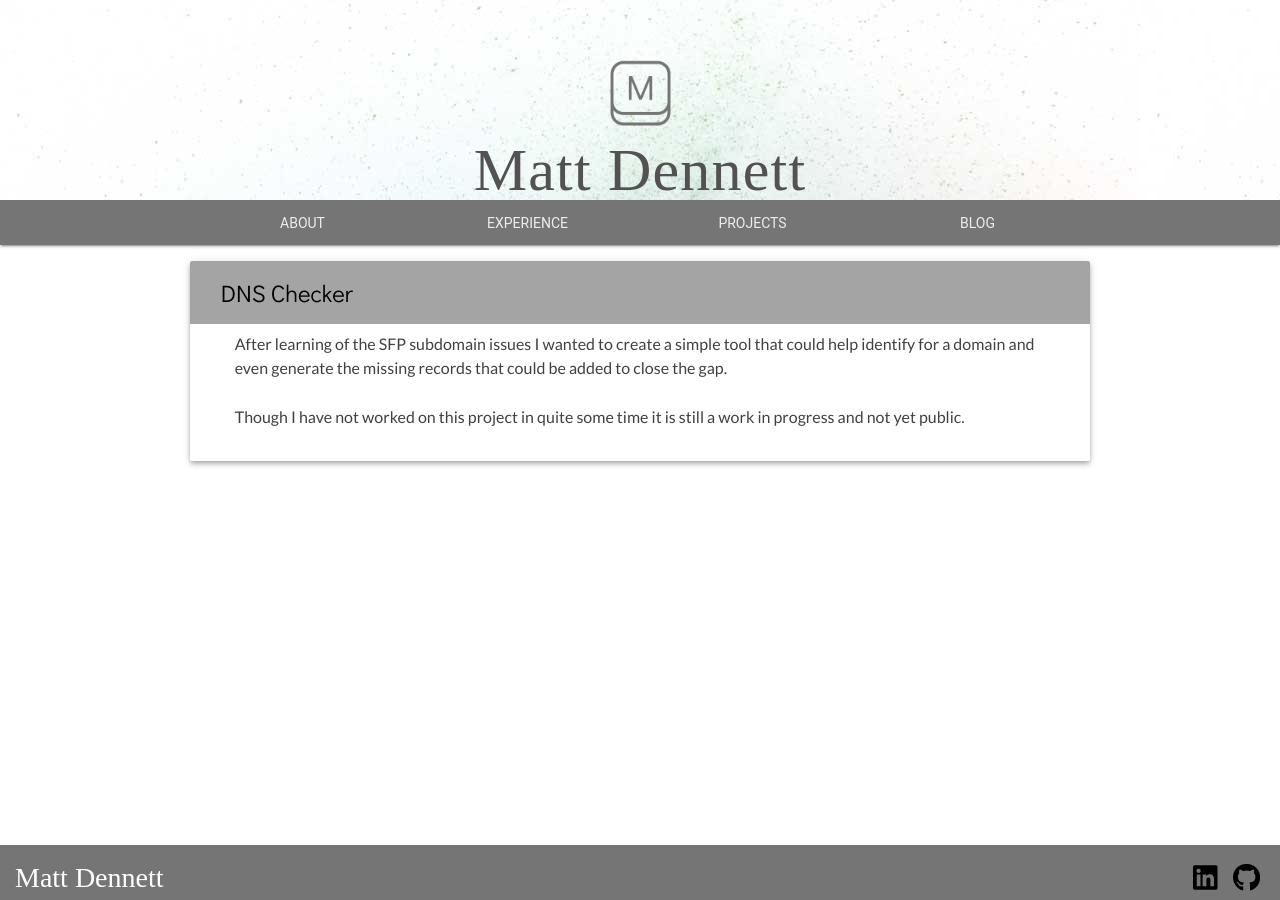
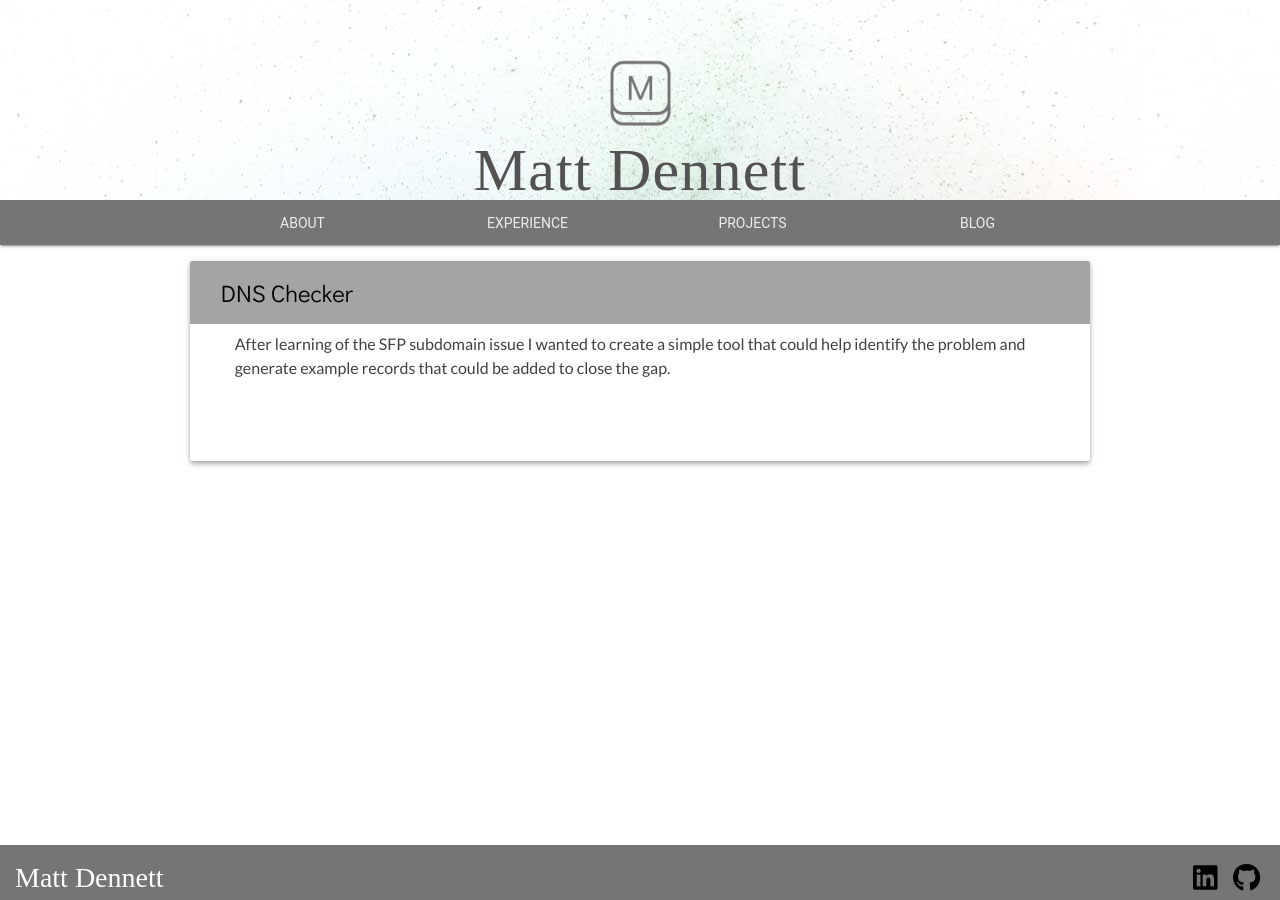
Before and after one commit to matthewdennett/matthewdennett.github.io, a Jekyll site: the page built from _projects/dns-checker.md, in a window 1280 px wide. Built offline with Jekyll 4.4.1, drawn with Linux system fonts in a browser that asks for light colours; nearby versions of some CDN libraries; some web fonts are replaced.

Commit message:
link to dns check repo

```diff
--- a/_projects/dns-checker.md
+++ b/_projects/dns-checker.md
@@ -7,11 +7,9 @@
 - Python
 - DNS
 show: True
-link: https://github.com/matthewdennett
+link: https://github.com/matthewdennett/python-dns-checker
 link_name: Github
 order: 4
 ---
 
-After learning of the SFP subdomain issues I wanted to create a simple tool that could help identify for a domain and even generate the missing records that could be added to close the gap.
-
-Though I have not worked on this project in quite some time it is still a work in progress and not yet public.
+After learning of the SFP subdomain issue I wanted to create a simple tool that could help identify the problem and generate example records that could be added to close the gap.
```
